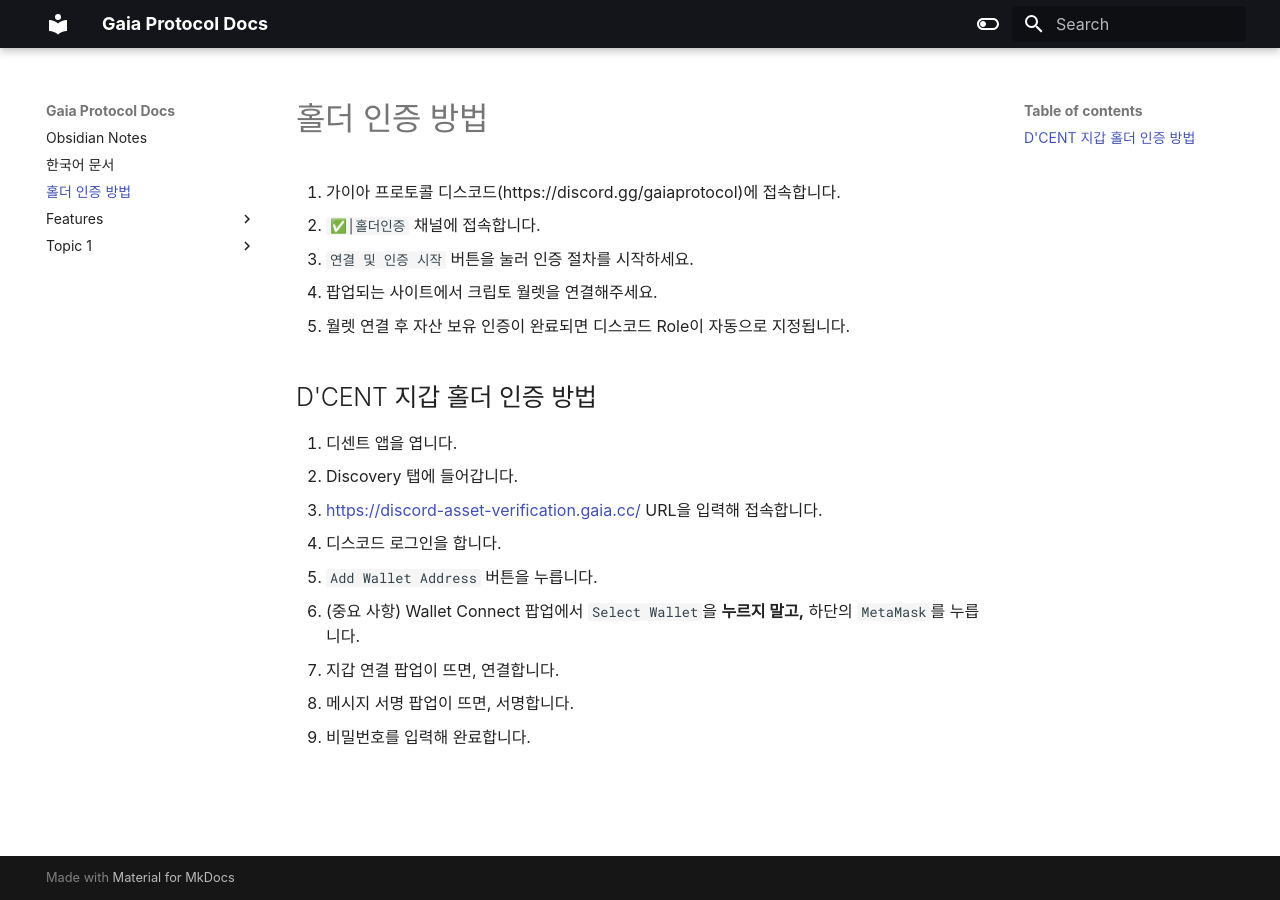
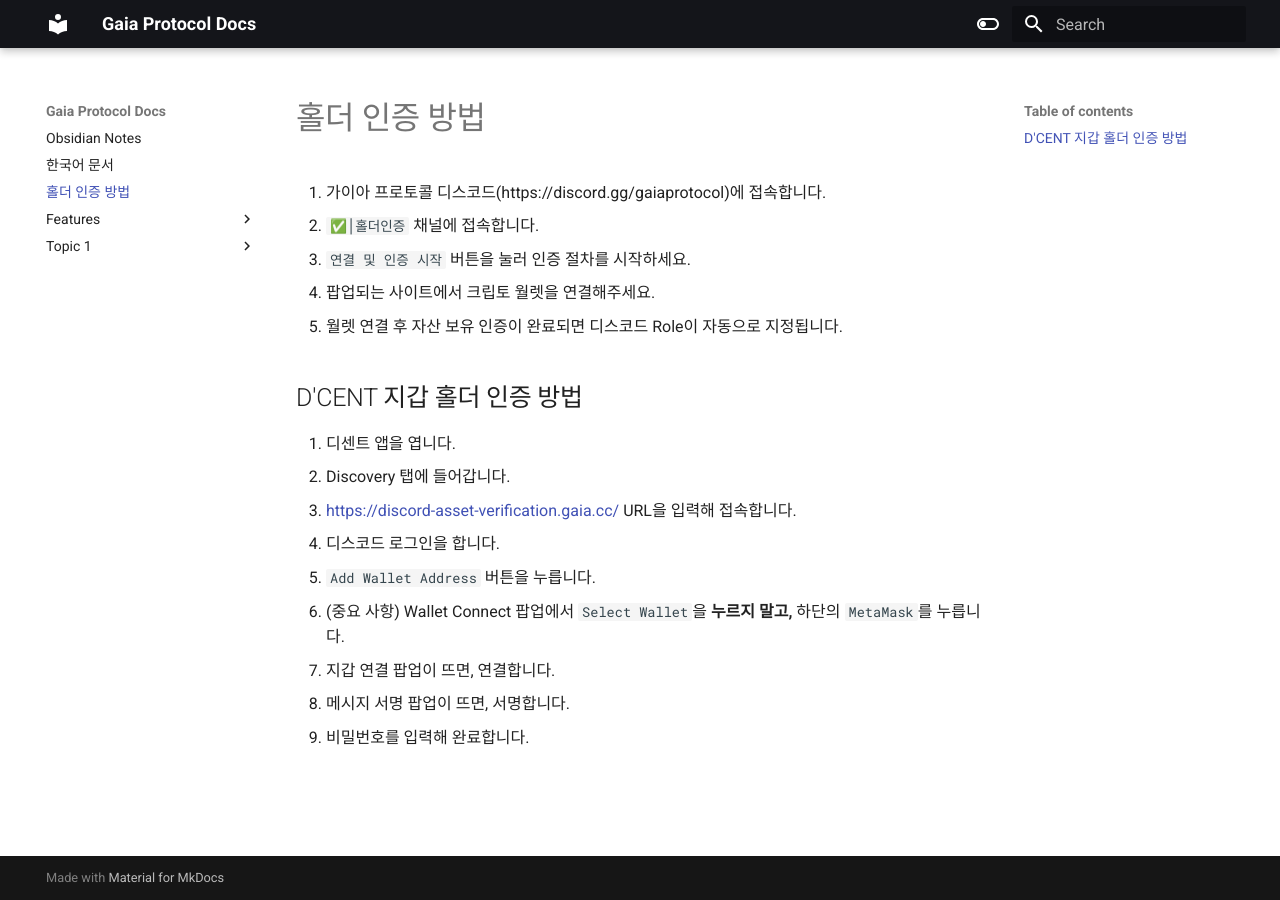
Before and after one commit to gaiaprotocol/docs, an MkDocs documentation site: the page built from docs/홀더 인증 방법.md, in a window 1280 px wide. Built offline with MkDocs 1.6.1 and Material for MkDocs 9.7.7, drawn with Linux system fonts in a browser that asks for light colours.

Commit message:
Change font to default

```diff
--- a/mkdocs.yml
+++ b/mkdocs.yml
@@ -2,8 +2,6 @@
 
 theme:
     name: 'material'
-    font:
-      text: Noto Sans Korean
     palette:
 
     # Light mode
```
